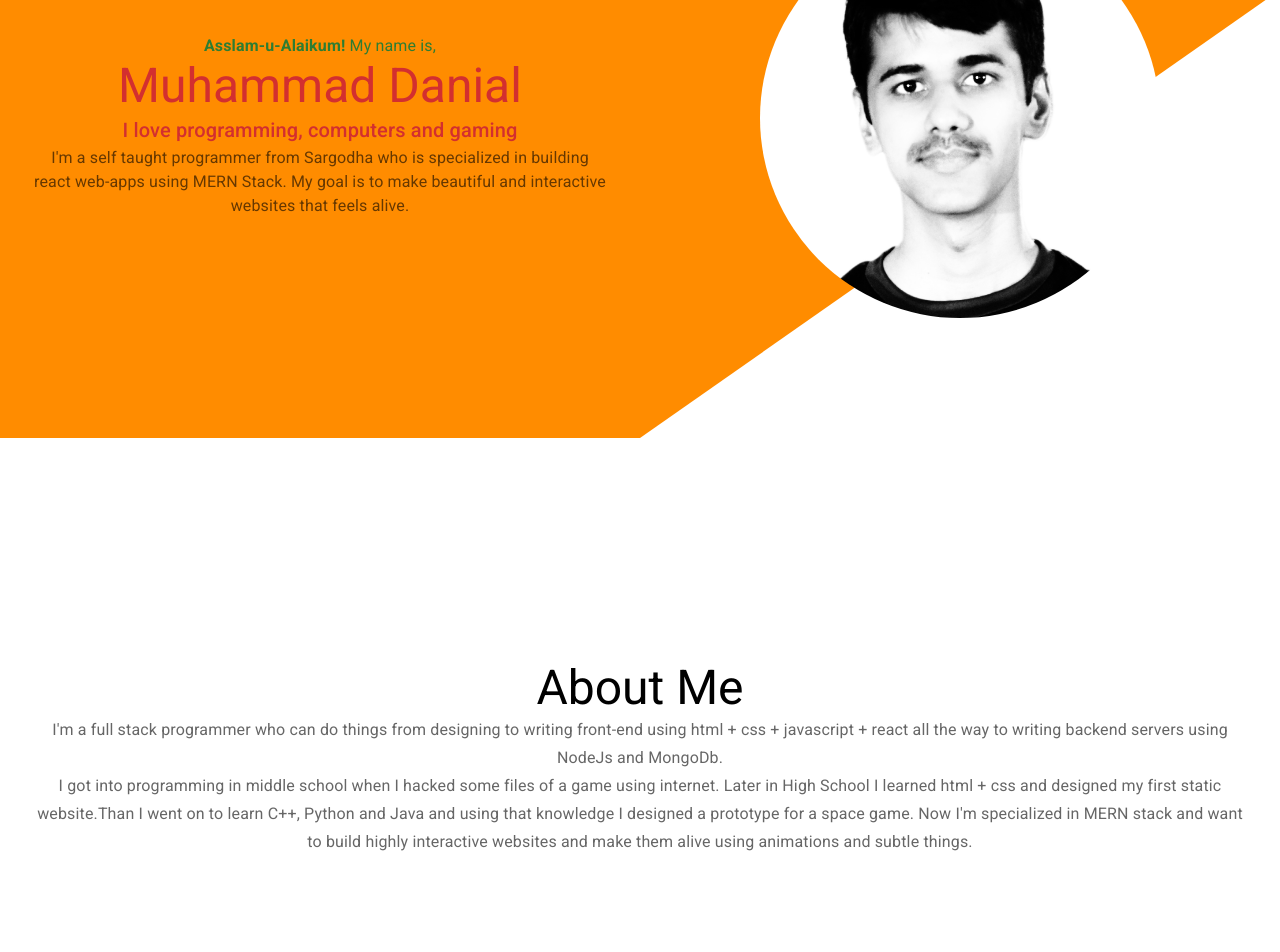
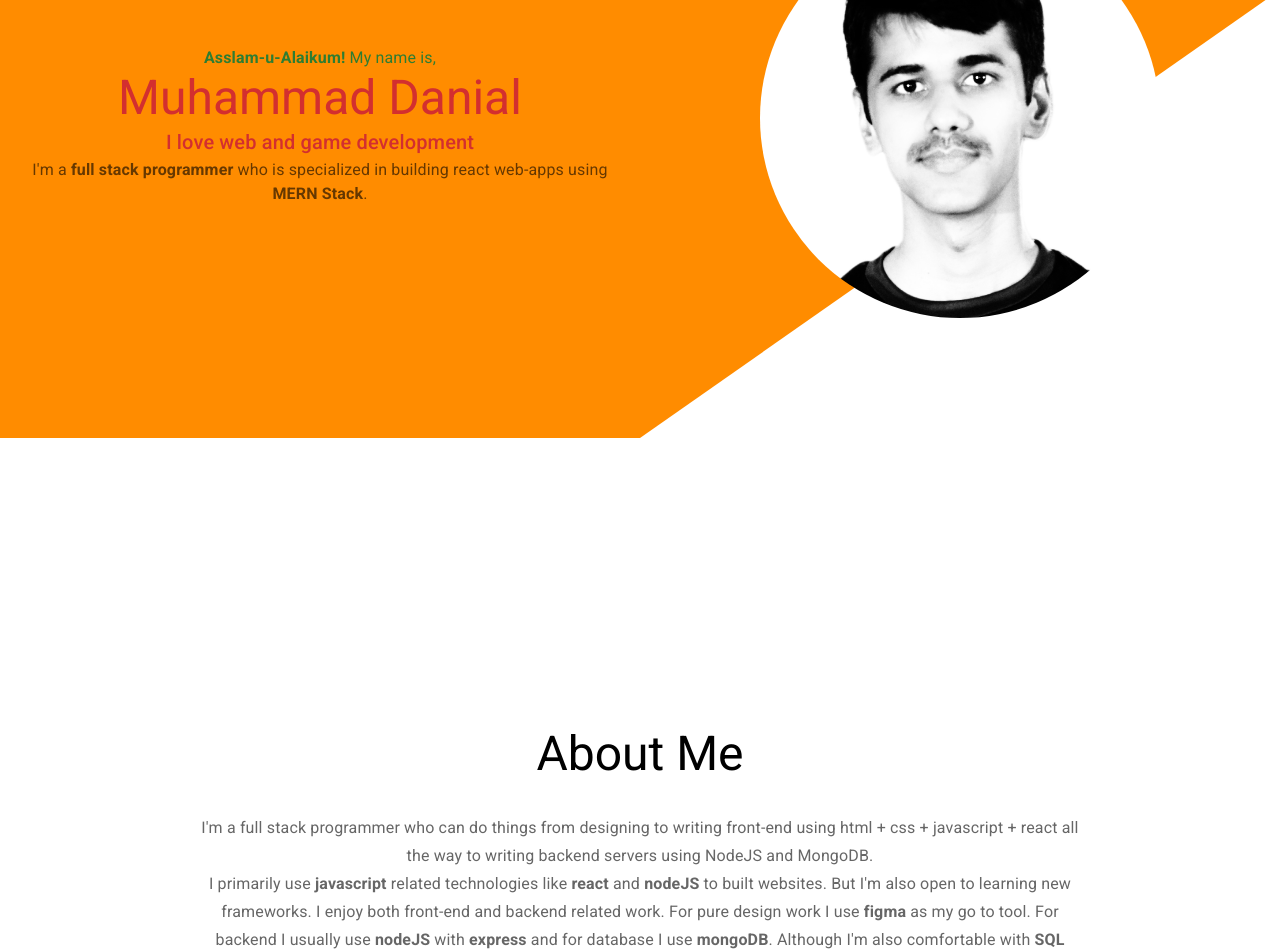
Before and after one commit to Danial-frpf/Portfolio, a React (Create React App) app: page / in a window 1280 px wide. Shown: the part 260-1212 px from the top of the page. Built offline with nearby package versions, Linux system fonts and the light colour scheme; a web font is replaced by a local one.

Commit message:
Changed text for hero section and about me

```diff
--- a/src/components/AboutMe/AboutMe.jsx
+++ b/src/components/AboutMe/AboutMe.jsx
@@ -6,17 +6,32 @@ const AboutMe = () => {
     const aboutRef = useRef();
     const isVisible = useOnScreen(aboutRef);
     return (
+        <Box display="flex" justifyContent="center">
             <Box
                 id="aboutMe"
                 display="flex"
                 flexDirection="column"
                 justifyContent="center"
-            height={{ xs: "140vh", sm: "100vh", md: "80vh" }}
+                height={{ xs: "140vh", sm: "100vh", md: "100vh" }}
                 p="0 2rem"
                 overflow="hidden"
                 ref={aboutRef}
+                sx={{
+                    width: {
+                        xs: "100%",
+                        sm: "80%",
+                        md: "70%",
+                        lg: "70%",
+                        xl: "60%",
+                    },
+                }}
             >
-            <Typography variant="h3" component="h3" textAlign="center">
+                <Typography
+                    p="2rem 0rem"
+                    variant="h3"
+                    component="h3"
+                    textAlign="center"
+                >
                     About Me
                 </Typography>
                 <Typography
@@ -26,9 +41,10 @@ const AboutMe = () => {
                     color="textSecondary"
                     textAlign="center"
                 >
-                I'm a full stack programmer who can do things from designing to
-                writing front-end using html + css + javascript + react all the
-                way to writing backend servers using NodeJs and MongoDb.
+                    I'm a full stack programmer who can do things from designing
+                    to writing front-end using html + css + javascript + react
+                    all the way to writing backend servers using NodeJS and
+                    MongoDB.
                 </Typography>
                 <Typography
                     className={isVisible ? "text--animation--1" : ""}
@@ -37,14 +53,18 @@ const AboutMe = () => {
                     color="textSecondary"
                     textAlign="center"
                 >
-                I got into programming in middle school when I hacked some files
-                of a game using internet. Later in High School I learned html +
-                css and designed my first static website.Than I went on to learn
-                C++, Python and Java and using that knowledge I designed a
-                prototype for a space game. Now I'm specialized in MERN stack
-                and want to build highly interactive websites and make them
-                alive using animations and subtle things.
+                    I primarily use <strong>javascript</strong> related
+                    technologies like <strong>react</strong> and{" "}
+                    <strong>nodeJS</strong> to built websites. But I'm also open
+                    to learning new frameworks. I enjoy both front-end and
+                    backend related work. For pure design work I use{" "}
+                    <strong>figma</strong> as my go to tool. For backend I
+                    usually use <strong>nodeJS</strong> with{" "}
+                    <strong>express</strong> and for database I use{" "}
+                    <strong>mongoDB</strong>. Although I'm also comfortable with{" "}
+                    <strong>SQL</strong> based databases.
                 </Typography>
+            </Box>
         </Box>
     );
 };
--- a/src/components/Home/Home.jsx
+++ b/src/components/Home/Home.jsx
@@ -23,7 +23,7 @@ const Home = () => {
 
             <Navbar setOpenDrawer={setOpenDrawer} />
             <Profile />
-            <Box height={{ xs: "240vh", sm: "220vh", md: "200vh" }}>
+            <Box height={{ xs: "240vh", sm: "220vh", md: "220vh" }}>
                 <ul className="bg--animation--2">
                     <li></li>
                     <li></li>
--- a/src/components/Profile/Profile.jsx
+++ b/src/components/Profile/Profile.jsx
@@ -49,7 +49,7 @@ const Profile = () => {
                             color="error.main"
                             textAlign="center"
                         >
-                            I love programming, computers and gaming
+                            I love web and game development
                         </Typography>
                         <Typography
                             className={isVisible ? "text--animation--1" : ""}
@@ -58,10 +58,9 @@ const Profile = () => {
                             color="textSecondary"
                             textAlign="center"
                         >
-                            I'm a self taught programmer from Sargodha who is
-                            specialized in building react web-apps using MERN
-                            Stack. My goal is to make beautiful and interactive
-                            websites that feels alive.
+                            I'm a <strong>full stack programmer</strong> who is
+                            specialized in building react web-apps using{" "}
+                            <strong>MERN Stack</strong>.
                         </Typography>
                     </Box>
                 </Grid>
--- a/src/components/Projects/subComponents/SpaceShooter.jsx
+++ b/src/components/Projects/subComponents/SpaceShooter.jsx
@@ -110,7 +110,7 @@ const SpaceShooter = () => {
                 <ProjectCard className={isVisible ? "animation--2" : ""}>
                     <CardContent>
                         <Typography variant="h4" component="h4" gutterBottom>
-                            How it came to be:
+                            How it started:
                         </Typography>
                         <Typography
                             variant="body1"
--- a/src/components/Skills/Skills.jsx
+++ b/src/components/Skills/Skills.jsx
@@ -6,8 +6,8 @@ import { Box, Stack, Typography } from "@mui/material";
 const Skills = () => {
     const main = ["Html", "CSS", "Javascript"];
     const main2 = ["MongoDB", "Express", "React", "NodeJS"];
-    const secondary = ["MUI", "Tailwind", "Moment"];
-    const secondary2 = ["Redux", "React-Router", "Axios", "Cors"];
+    const secondary = ["MUI", "Tailwind", "NextJS"];
+    const secondary2 = ["Redux", "Python", "Godot", "Figma"];
     const secondary3 = ["Git", "Firebase", "Heroku"];
 
     const skills = [main, main2, secondary, secondary2, secondary3];
@@ -24,7 +24,7 @@ const Skills = () => {
                 p="1rem 0"
                 textAlign="center"
             >
-                Skills
+                My Skills
             </Typography>
             {skills.map((currentSet, i) => (
                 <Stack
```
Lines whose indentation alone changed are shown as unchanged.
